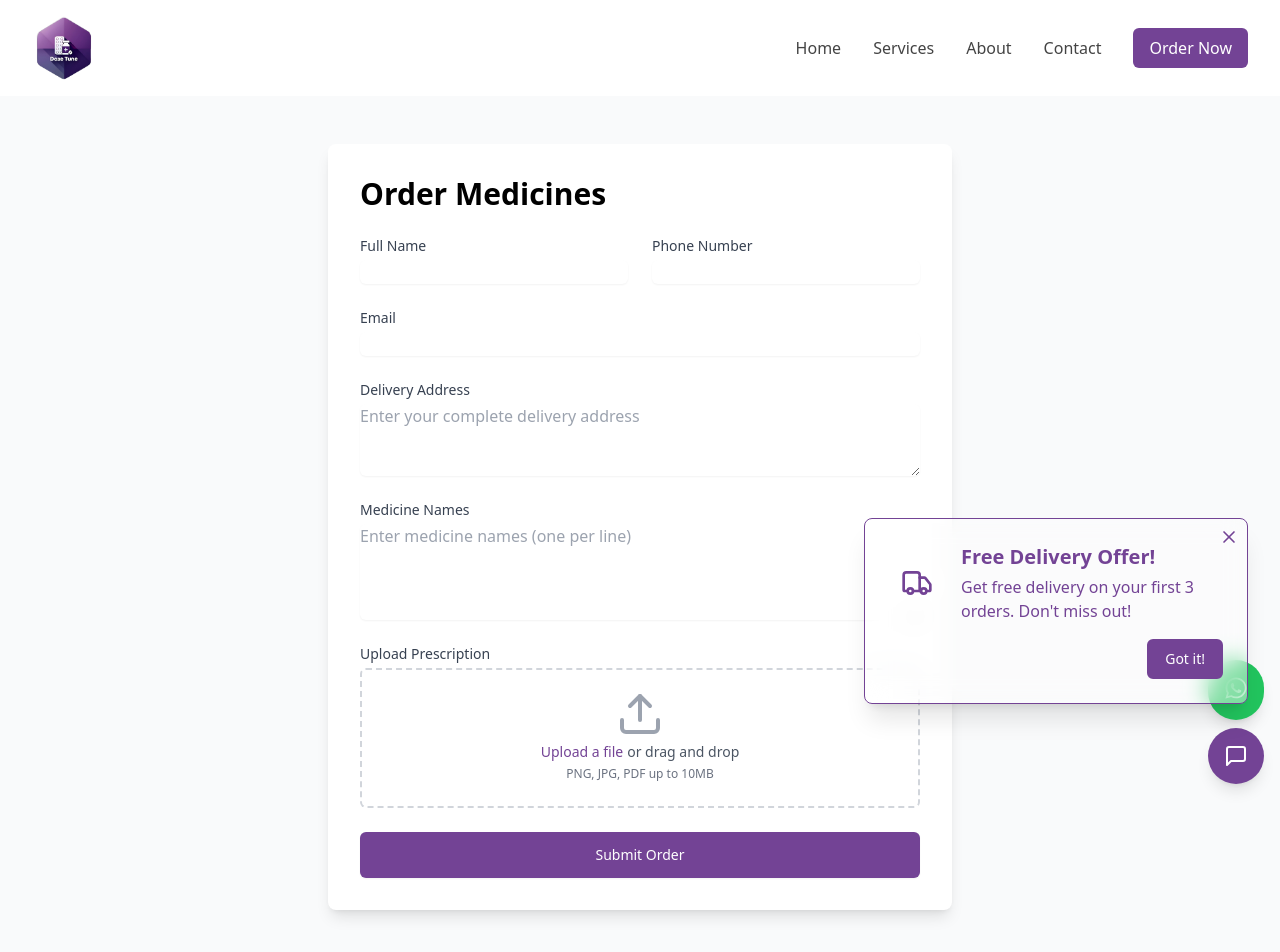
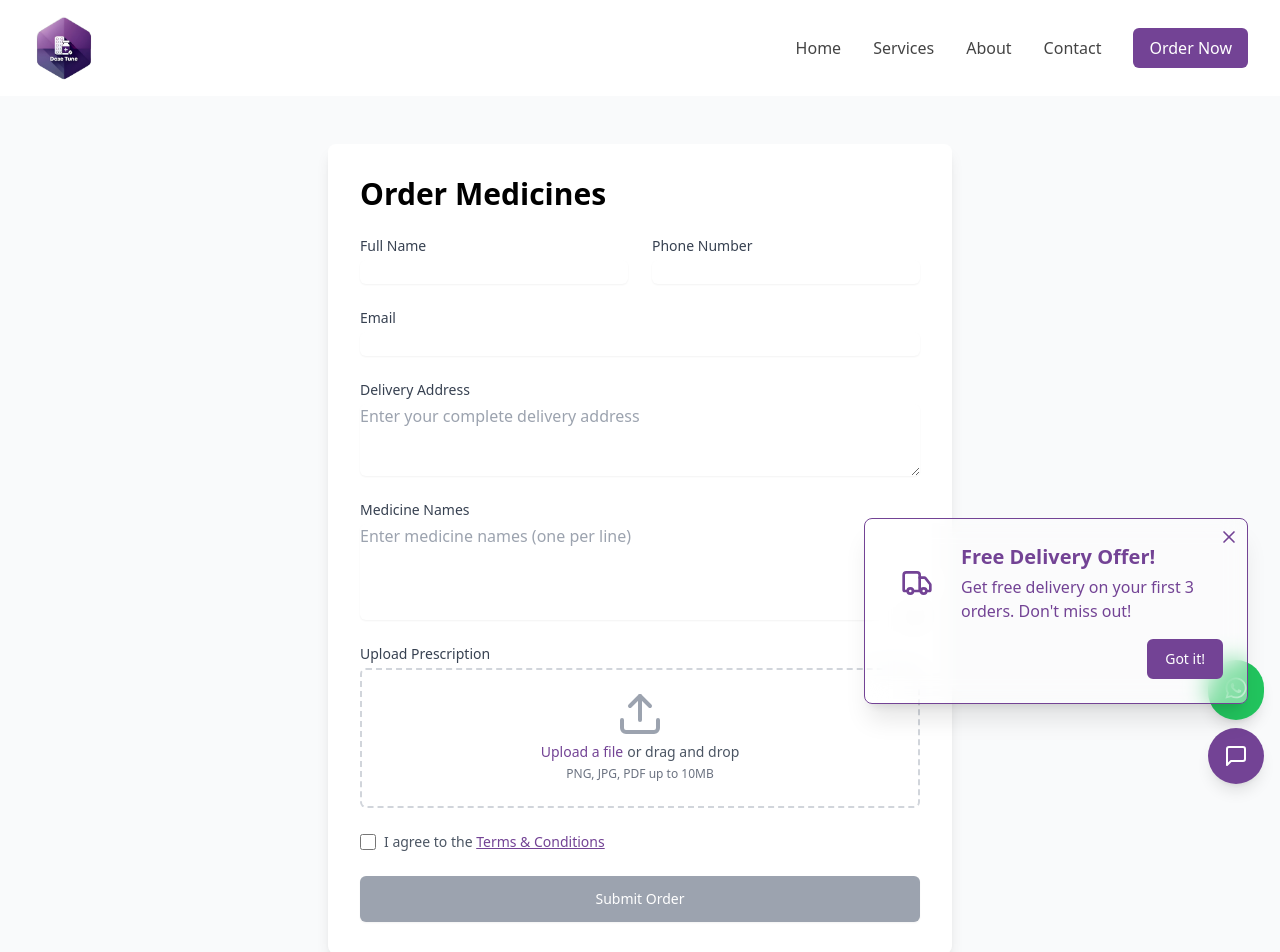
Before and after one commit to dosetune1/dose-tune, a React (Vite) app: page /order in a window 1280 px wide. Shown: the top 952 px of the page. Built offline with nearby package versions, Linux system fonts and the light colour scheme.

Commit message:
Update OrderForm.tsx

```diff
--- a/src/components/order/OrderForm.tsx
+++ b/src/components/order/OrderForm.tsx
@@ -3,6 +3,7 @@ import { useForm } from 'react-hook-form';
 import { useOrderStore } from '../../store/orderStore';
 import { useNavigate } from 'react-router-dom';
 import { PrescriptionUpload } from './PrescriptionUpload';
+import { TermsModal } from '../common/TermsModal';
 
 interface OrderFormData {
   name: string;
@@ -11,6 +12,7 @@ interface OrderFormData {
   address: string;
   medicines: string;
   prescription?: FileList;
+  acceptTerms: boolean;
 }
 
 export const OrderForm = () => {
@@ -25,8 +27,10 @@ export const OrderForm = () => {
   const navigate = useNavigate();
   const [isSubmitting, setIsSubmitting] = React.useState(false);
   const [uploadedFileUrl, setUploadedFileUrl] = React.useState<string | null>(null);
+  const [isTermsModalOpen, setIsTermsModalOpen] = React.useState(false);
 
   const medicines = watch('medicines');
+  const acceptTerms = watch('acceptTerms');
 
   const handleImageUpload = (file: File, url: string) => {
     setUploadedFileUrl(url);
@@ -141,11 +145,30 @@ export const OrderForm = () => {
               />
             </div>
 
+            <div className="flex items-center space-x-2">
+              <input
+                type="checkbox"
+                {...register('acceptTerms', { required: true })}
+                id="acceptTerms"
+                className="h-4 w-4 text-primary focus:ring-primary border-gray-300 rounded"
+              />
+              <label htmlFor="acceptTerms" className="text-sm text-gray-600">
+                I agree to the{' '}
+                <button
+                  type="button"
+                  onClick={() => setIsTermsModalOpen(true)}
+                  className="text-primary hover:text-primary/80 underline"
+                >
+                  Terms & Conditions
+                </button>
+              </label>
+            </div>
+
             <button
               type="submit"
-              disabled={isSubmitting}
+              disabled={isSubmitting || !acceptTerms}
               className={`w-full flex justify-center py-3 px-4 border border-transparent rounded-md shadow-sm text-sm font-medium text-white ${
-                isSubmitting ? 'bg-primary/70 cursor-not-allowed' : 'bg-primary hover:bg-primary/80'
+                isSubmitting || !acceptTerms ? 'bg-gray-400 cursor-not-allowed' : 'bg-primary hover:bg-primary/80'
               } focus:outline-none focus:ring-2 focus:ring-offset-2 focus:ring-primary transition-colors duration-200`}
             >
               {isSubmitting ? 'Submitting...' : 'Submit Order'}
@@ -153,6 +176,11 @@ export const OrderForm = () => {
           </form>
         </div>
       </div>
+
+      <TermsModal
+        isOpen={isTermsModalOpen}
+        onClose={() => setIsTermsModalOpen(false)}
+      />
     </div>
   );
 };
```
